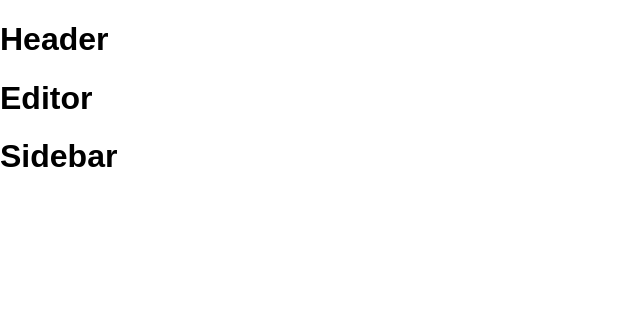
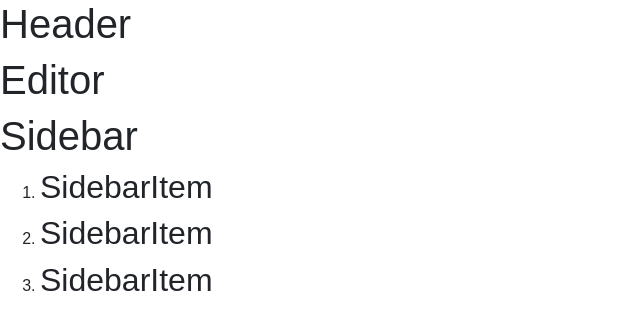
Before and after one commit to sheldonkwoodward/marknote, a React (Create React App) app: page / in a window 1280 px wide. Shown: the top 330 px of the page, without its empty margins (0-640 px from the left). Built offline with nearby package versions, Linux system fonts and the light colour scheme.

Commit message:
Updated Sidebar component. Added bootstrap styles to index.html.

```diff
--- a/public/index.html
+++ b/public/index.html
@@ -10,6 +10,9 @@
     -->
     <link rel="manifest" href="%PUBLIC_URL%/manifest.json">
     <link rel="shortcut icon" href="%PUBLIC_URL%/favicon.ico">
+    <link rel="stylesheet" href="https://stackpath.bootstrapcdn.com/bootstrap/4.1.0/css/bootstrap.min.css"
+          integrity="sha384-9gVQ4dYFwwWSjIDZnLEWnxCjeSWFphJiwGPXr1jddIhOegiu1FwO5qRGvFXOdJZ4"
+          crossorigin="anonymous">
     <!--
       Notice the use of %PUBLIC_URL% in the tags above.
       It will be replaced with the URL of the `public` folder during the build.
--- a/src/components/Sidebar/Sidebar.js
+++ b/src/components/Sidebar/Sidebar.js
@@ -1,5 +1,7 @@
 import React, { Component } from 'react';
 import './Sidebar.css';
+
+import SidebarItem from '../SidebarItem/SidebarItem';
 
 
 class Sidebar extends Component {
@@ -7,6 +9,17 @@ class Sidebar extends Component {
     return (
       <div className="Sidebar">
         <h1>Sidebar</h1>
+        <ol>
+          <li>
+            <SidebarItem />
+          </li>
+          <li>
+            <SidebarItem />
+          </li>
+          <li>
+            <SidebarItem />
+          </li>
+        </ol>
       </div>
     );
   }
```
